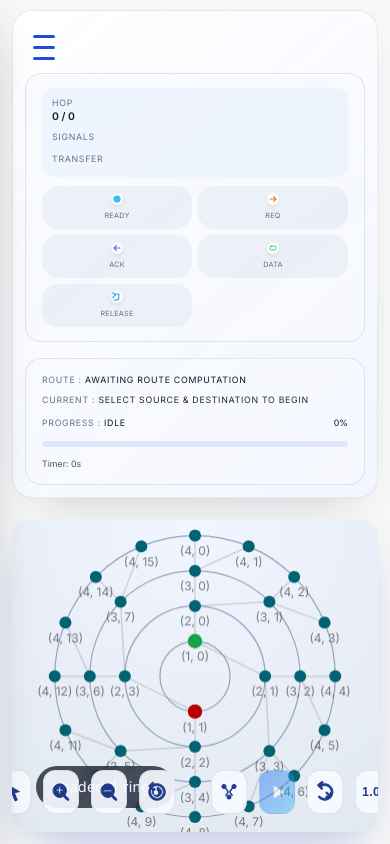
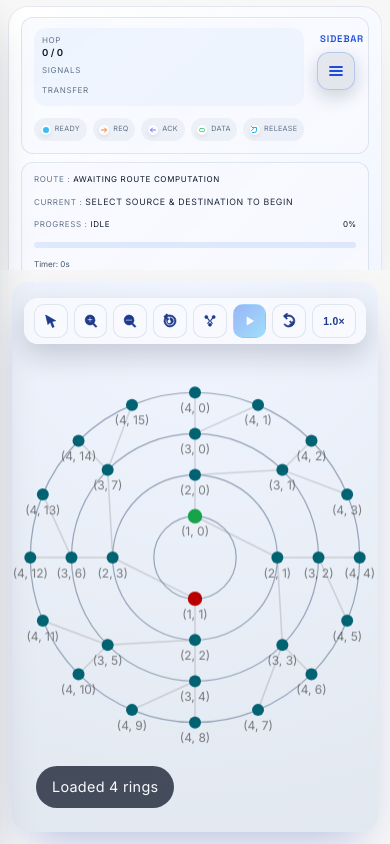
Before and after one commit to Creators-Nest/Network_Rochers, a Flask app: page /simulator in a window 390 px wide. Run offline with Flask 3, Linux system fonts and the light colour scheme.

Commit message:
Improve mobile viewing and interaction for the simulator.

```diff
--- a/ricobit_simulator_web/webapp/static/css/style.css
+++ b/ricobit_simulator_web/webapp/static/css/style.css
@@ -661,6 +661,12 @@ body.modal-open {
     pointer-events: none; /* Allow interactions with underlying canvas while sidebar stays open */
 }
 
+.sidebar-toggle__wrap {
+    display: none;
+    align-items: center;
+    gap: 8px;
+}
+
 .sidebar-toggle {
     display: none;
     background: none;
@@ -668,16 +674,56 @@ body.modal-open {
     cursor: pointer;
     padding: 8px;
     margin-right: 12px;
-}
-
-.sidebar-toggle__bar {
-    display: block;
-    width: 22px;
-    height: 3px;
-    background: #1d4ed8;
-    border-radius: 999px;
-    margin: 4px 0;
-    transition: transform 0.3s ease, opacity 0.3s ease;
+    border-radius: 12px;
+    color: #1d4ed8;
+    transition: box-shadow 0.2s ease, transform 0.2s ease;
+}
+
+.sidebar-toggle:hover,
+.sidebar-toggle:focus-visible {
+    box-shadow: 0 6px 18px rgba(37, 99, 235, 0.25);
+    outline: none;
+}
+
+.sidebar-toggle__icon {
+    display: inline-flex;
+    align-items: center;
+    justify-content: center;
+}
+
+.sidebar-toggle__icon svg {
+    width: 20px;
+    height: 20px;
+    stroke: currentColor;
+    stroke-width: 1.8;
+    fill: none;
+    stroke-linecap: round;
+    stroke-linejoin: round;
+}
+
+.sidebar-toggle__meta {
+    display: none;
+    flex-direction: column;
+    align-items: center;
+    gap: 4px;
+    font-family: 'Space Grotesk', sans-serif;
+}
+
+.sidebar-toggle__label-text {
+    font-size: 0.7rem;
+    font-weight: 600;
+    letter-spacing: 0.08em;
+    text-transform: uppercase;
+    color: #1e3a8a;
+}
+
+.sidebar-toggle__hint {
+    font-size: 0.65rem;
+    color: #0f172a;
+    padding: 4px 10px;
+    border-radius: 10px;
+    background: rgba(148, 163, 184, 0.18);
+    box-shadow: inset 0 0 0 1px rgba(148, 163, 184, 0.25);
 }
 
 /* ===== FORM CONTROLS ===== */
@@ -1826,11 +1872,17 @@ body.modal-open {
         max-height: calc(100vh - 200px);
     }
 
+    .sidebar-toggle__wrap {
+        display: inline-flex;
+        align-items: center;
+        gap: 8px;
+    }
+
     .sidebar-toggle {
         display: inline-flex;
-        flex-direction: column;
         align-items: center;
         justify-content: center;
+        padding: 8px;
     }
 
     .sidebar {
@@ -1877,15 +1929,77 @@ body.modal-open {
 
 @media (max-width: 640px) {
     .status-bar {
+        padding: 6px 8px;
+        flex: 0 0 auto;
+        max-height: 32vh;
+        overflow-y: auto;
+    }
+
+    .status-bar__surface {
         padding: 10px 12px;
-    }
-
-    .status-bar__surface {
-        padding: 12px;
+        gap: 8px;
+    }
+
+    .status-grid {
+        grid-template-columns: 1fr;
+        gap: 8px;
+    }
+
+    .status-card {
+        padding: 10px 12px;
+        border-radius: 12px;
+        gap: 4px;
+    }
+
+    .hop-row {
+        padding: 6px 8px;
+        gap: 4px;
+    }
+
+    .hop-row__value {
+        font-size: 0.6rem;
+    }
+
+    .status-label,
+    .status-value,
+    .status-sub {
+        font-size: 0.5rem;
     }
 
     .phase-tracker {
-        grid-template-columns: repeat(2, 1fr);
+        display: flex;
+        flex-wrap: nowrap;
+        justify-content: space-between;
+        gap: 6px;
+        overflow-x: auto;
+        padding-bottom: 2px;
+    }
+
+    .phase-tracker__step {
+        flex: 1 1 auto;
+        flex-direction: row;
+        justify-content: center;
+        padding: 5px 6px;
+        min-width: 0;
+        gap: 4px;
+    }
+
+    .phase-tracker__icon {
+        width: 10px;
+        height: 10px;
+    }
+
+    .phase-tracker__icon svg {
+        width: 12px;
+        height: 12px;
+    }
+
+    .phase-tracker__label {
+        font-size: 0.45rem;
+    }
+
+    .phase-tracker::-webkit-scrollbar {
+        display: none;
     }
 
     .button-row {
@@ -1897,33 +2011,126 @@ body.modal-open {
         width: 100%;
     }
 
+    .content-region {
+        min-height: 100vh;
+    }
+
+    .workspace {
+        flex: 1 1 auto;
+        max-height: none;
+        align-items: stretch;
+        justify-content: flex-start;
+    }
+
     .canvas-container {
-        max-height: calc(100vh - 220px);
+        max-height: none;
+        height: 100%;
     }
 
     .canvas-controls {
         flex-direction: row;
         align-items: center;
-        justify-content: center;
-        gap: 12px;
-        bottom: 18px;
-        top: auto;
-        right: 12px;
-        left: 12px;
+        justify-content: flex-start;
+        flex-wrap: nowrap;
+        gap: 6px;
+        top: 16px;
+        bottom: auto;
+        left: 50%;
+        right: auto;
+        transform: translateX(-50%);
+        width: calc(100% - 24px);
+        padding: 6px 10px;
+        border-radius: 14px;
+        background: rgba(248, 250, 255, 0.96);
+        box-shadow: 0 12px 28px rgba(15, 23, 42, 0.18);
+        overflow-x: auto;
+    }
+
+    .canvas-controls::-webkit-scrollbar {
+        display: none;
     }
 
     .canvas-controls__divider {
-        width: 1px;
-        height: 32px;
-        margin: 0 6px;
+        display: none;
     }
 
     .canvas-control-btn--wide {
-        width: auto;
-
+        width: 40px;
     }
 
     .speed-menu {
         align-items: center;
     }
-}
+
+    .canvas-control-btn {
+        width: 34px;
+        height: 34px;
+        border-radius: 10px;
+        font-size: 0.55rem;
+    }
+
+    .canvas-control-btn svg {
+        width: 16px;
+        height: 16px;
+    }
+
+    #speedMenuBtn {
+        min-width: 44px;
+        padding: 0 6px;
+    }
+
+    #speedMenuBtn span {
+        font-size: 0.65rem;
+    }
+
+    .status-bar__surface {
+        position: relative;
+    }
+
+    .status-card--hop {
+        padding-right: 64px;
+        position: relative;
+    }
+
+    .sidebar-toggle__wrap {
+        position: absolute;
+        top: 25px;
+        right: 14px;
+        display: flex;
+        flex-direction: column;
+        align-items: center;
+        gap: 6px;
+        z-index: 6;
+    }
+
+    .sidebar-toggle {
+        position: static;
+        width: 38px;
+        height: 38px;
+        border-radius: 12px;
+        background: rgba(15, 23, 42, 0.08);
+        border: 1px solid rgba(37, 99, 235, 0.25);
+        box-shadow: 0 6px 18px rgba(15, 23, 42, 0.18);
+        display: inline-flex;
+        align-items: center;
+        justify-content: center;
+        color: #1d4ed8;
+        padding: 0;
+    }
+
+    .sidebar-toggle__meta {
+        display: flex;
+        text-align: start;
+    }
+
+    .sidebar-toggle__label-text {
+        font-size: 0.6rem;
+        color: #1d4ed8;
+    }
+
+    .sidebar-toggle__hint {
+        font-size: 0.6rem;
+        background: rgba(37, 99, 235, 0.14);
+        color: #1e3a8a;
+    }
+}
--- a/ricobit_simulator_web/webapp/templates/simulator.html
+++ b/ricobit_simulator_web/webapp/templates/simulator.html
@@ -124,12 +124,21 @@
         <section class="content-region">
             <header class="status-bar" role="status">
                 <div class="status-bar__surface">
-                    <button id="sidebarToggle" class="sidebar-toggle" type="button" aria-expanded="false" aria-controls="layoutSidebar">
-                        <span class="sidebar-toggle__bar"></span>
-                        <span class="sidebar-toggle__bar"></span>
-                        <span class="sidebar-toggle__bar"></span>
-                        <span class="sr-only">Toggle controls</span>
-                    </button>
+                    <div class="sidebar-toggle__wrap">
+                        <div class="sidebar-toggle__meta" aria-hidden="true">
+                            <span class="sidebar-toggle__label-text">Sidebar</span>
+
+                        </div>
+                        <button id="sidebarToggle" class="sidebar-toggle" type="button" aria-expanded="false" aria-controls="layoutSidebar">
+                            <span class="sidebar-toggle__icon" aria-hidden="true">
+                                <svg viewBox="0 0 20 20" focusable="false">
+                                    <path d="M4 6h12M4 10h12M4 14h12" />
+                                </svg>
+                            </span>
+                            <span class="sr-only">Toggle controls</span>
+                        </button>
+
+                    </div>
 
                     <div class="status-grid">
                         <section class="status-card status-card--compact status-card--hop" aria-live="polite">
```
Also changed, not shown: ricobit_simulator_web/webapp/templates/index.html (+5 -5 lines).
